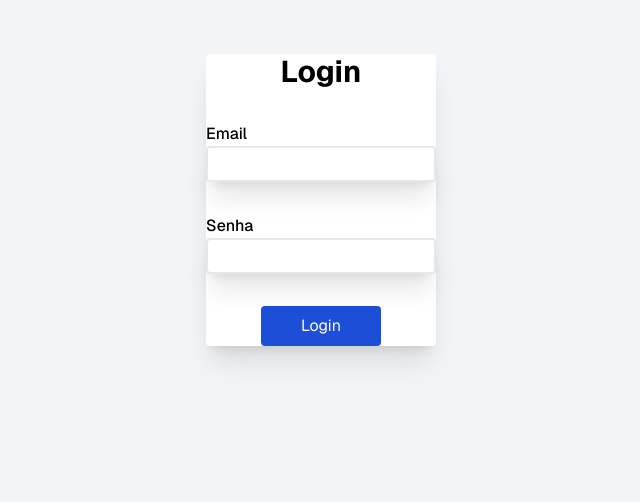
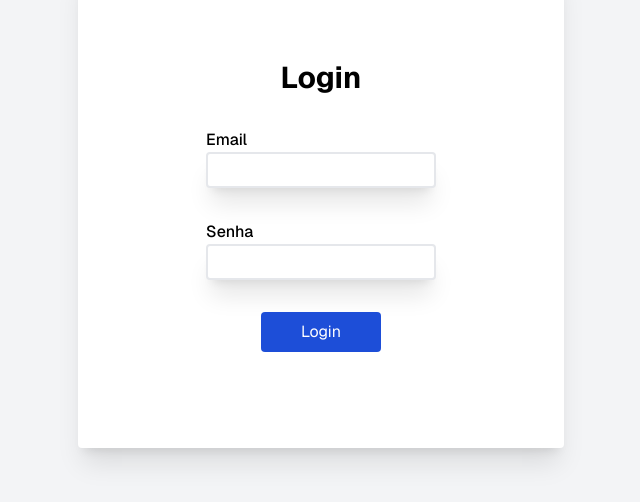
Before and after one commit to RHamudi/antecedentes-front, a Next.js app: page / in a window 1280 px wide. Shown: the part 200-702 px from the top of the page, without its empty margins (319-959 px from the left). Built offline with nearby package versions, Linux system fonts and the light colour scheme.

Commit message:
fix: styles in login

```diff
--- a/src/app/page.js
+++ b/src/app/page.js
@@ -10,7 +10,7 @@ export default function Home() {
 
   return (
     <div className="grid grid-rows-[20px_1fr_20px] items-center bg-gray-100 justify-items-center min-h-screen p-8 pb-20 gap-16 sm:p-20 font-[family-name:var(--font-geist-sans)]">
-      <main className="flex flex-col gap-8 row-start-2 items-center px-[150] py-[80] shadow-xl rounded bg-white text-black">
+      <main className="flex flex-col gap-8 row-start-2 items-center px-32 py-24 shadow-xl rounded bg-white text-black">
         <h1 className="font-bold text-3xl">Login</h1>
         <label title="Email">
           <h2 className="font-medium">Email</h2>
```
